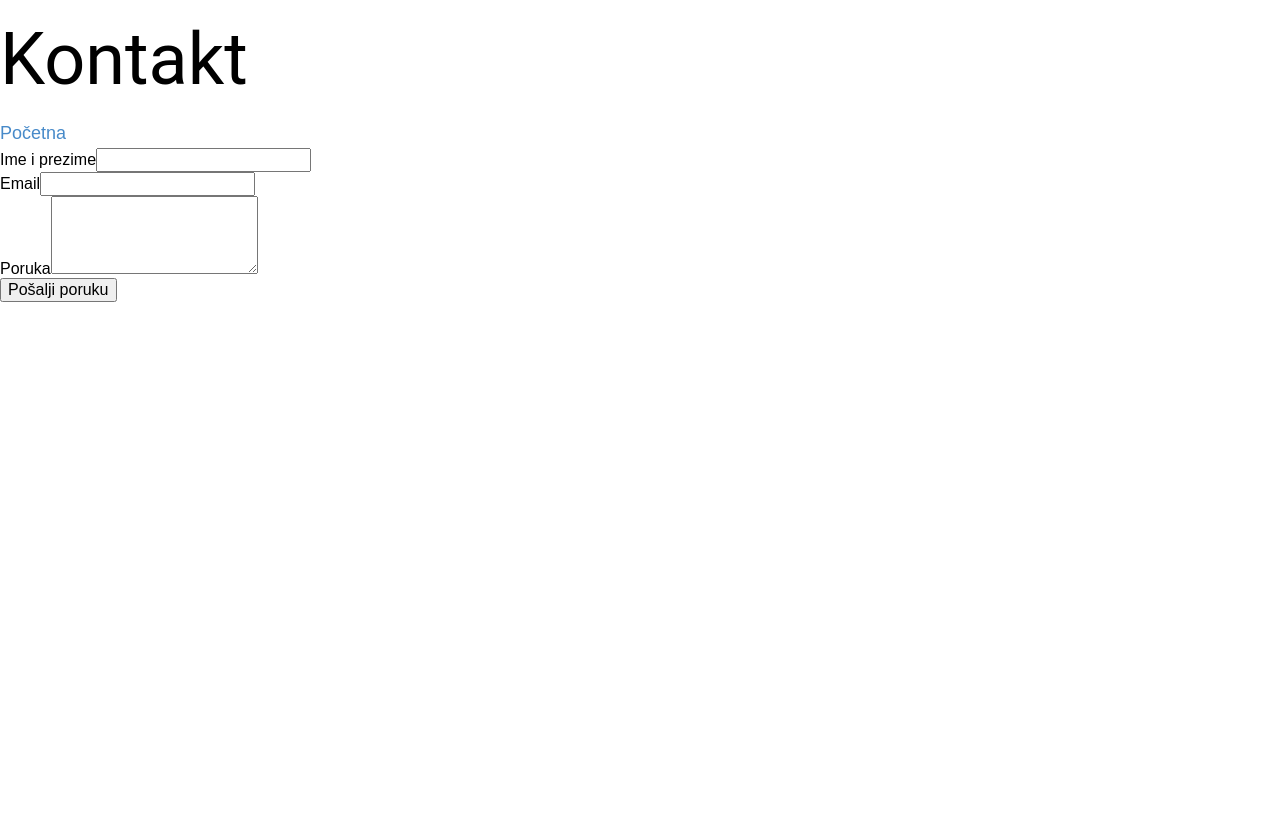
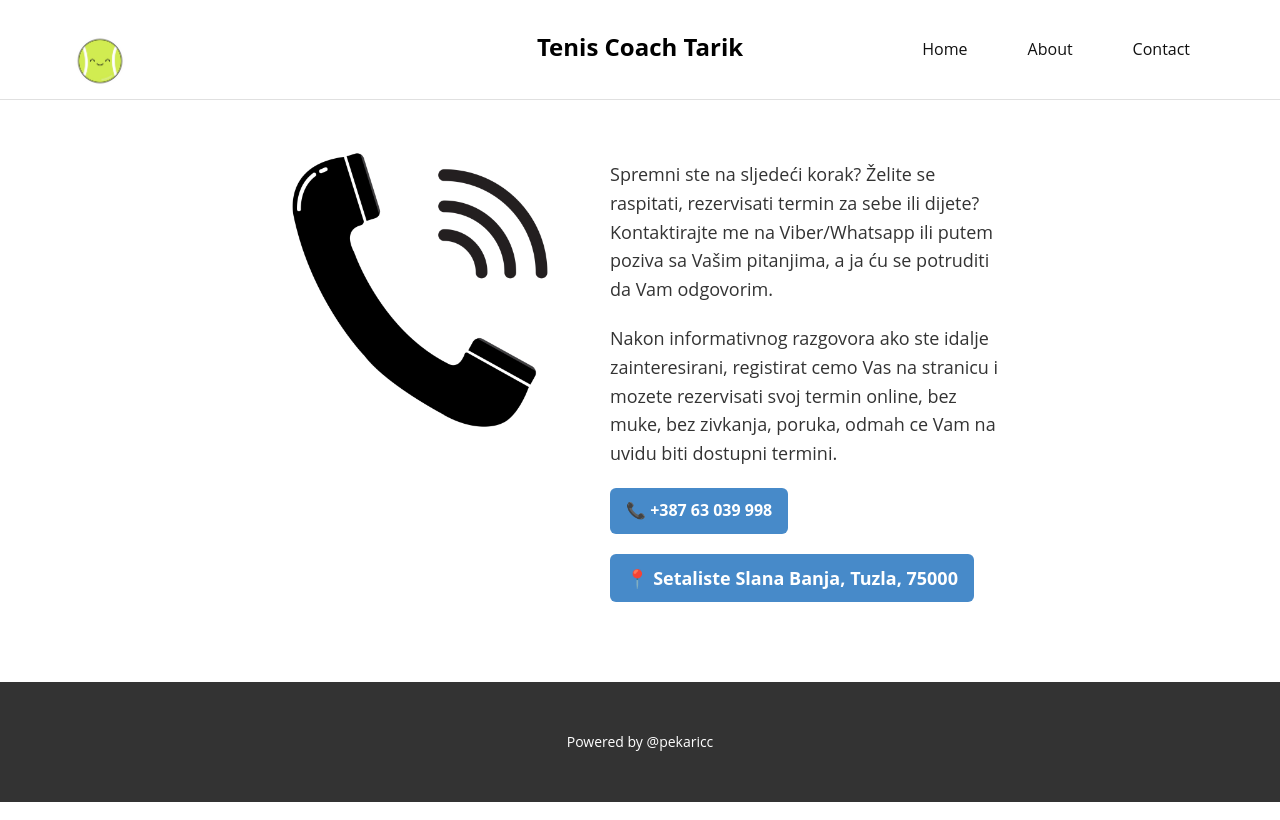
Before and after one commit to edipekaric/TenisTrainerApp, a React (Vite) app in the folder frontend/: page /contact in a window 1280 px wide. Built offline with nearby package versions, Linux system fonts and the light colour scheme.

Commit message:
Home, About and Contact working perfectly

```diff
--- a/frontend/src/pages/AboutPage.tsx
+++ b/frontend/src/pages/AboutPage.tsx
@@ -1,4 +1,6 @@
 import React from 'react';
+import Header from '../components/Header';
+import Footer from '../components/Footer';
 import '../styles/nicepage.css';
 import portreit from '../assets/1.jpg';
 import galleryImg1 from '../assets/kids1.jpg';
@@ -6,10 +8,12 @@ import galleryImg2 from '../assets/kids2.jpg';
 
 const AboutPage: React.FC = () => {
   return (
-    <main>
+    <div className="u-body u-xl-mode">
+      <Header />
+
+      <main style={{ padding: '40px 20px', maxWidth: '1200px', margin: '0 auto' }}>
         {/* About Section */}
-      <section className="u-clearfix u-section-1" id="about-section" style={{ padding: '60px 20px' }}>
-        <div className="u-clearfix u-sheet u-sheet-1" style={{ display: 'flex', flexWrap: 'wrap', gap: '40px', justifyContent: 'center' }}>
+        <section style={{ display: 'flex', flexWrap: 'wrap', gap: '20px', alignItems: 'center', marginBottom: '40px' }}>
           {/* Left Image */}
           <div style={{ flex: '1 1 300px', maxWidth: '500px' }}>
             <img
@@ -34,13 +38,20 @@ const AboutPage: React.FC = () => {
               Vidimo se na terenu!
             </p>
           </div>
-        </div>
         </section>
 
         {/* Gallery Section */}
-      <section className="u-clearfix u-section-2" id="gallery-section" style={{ padding: '40px 20px', backgroundColor: '#f9f9f9' }}>
-        <div className="u-clearfix u-sheet u-sheet-1" style={{ display: 'flex', flexWrap: 'wrap', justifyContent: 'center', gap: '20px' }}>
-          <div style={{ flex: '1 1 300px', maxWidth: '400px' }}>
+        <section style={{ marginBottom: '40px' }}>
+          <h2 style={{ fontSize: '1.5rem', marginBottom: '20px', textAlign: 'center' }}>Galerija</h2>
+          <div
+            style={{
+              display: 'flex',
+              overflowX: 'auto',
+              gap: '20px',
+              paddingBottom: '10px',
+            }}
+          >
+            <div style={{ flex: '0 0 auto', width: '300px' }}>
               <img
                 src={galleryImg1}
                 alt="Gallery Image 1"
@@ -51,7 +62,7 @@ const AboutPage: React.FC = () => {
               </div>
             </div>
 
-          <div style={{ flex: '1 1 300px', maxWidth: '400px' }}>
+            <div style={{ flex: '0 0 auto', width: '300px' }}>
               <img
                 src={galleryImg2}
                 alt="Gallery Image 2"
@@ -64,6 +75,9 @@ const AboutPage: React.FC = () => {
           </div>
         </section>
       </main>
+
+      <Footer />
+    </div>
   );
 };
 
--- a/frontend/src/pages/ContactPage.tsx
+++ b/frontend/src/pages/ContactPage.tsx
@@ -1,42 +1,96 @@
-// src/ContactPage.tsx
 import React from 'react';
-import '../styles/index.css';
+import Header from '../components/Header';
+import Footer from '../components/Footer';
+import '../styles/nicepage.css';
+import contactImage from '../assets/fon.jpeg';
 
 const ContactPage: React.FC = () => {
   return (
-    <div className="flex flex-col min-h-screen">
-      <header className="flex justify-between items-center p-6 bg-white shadow">
-        <h1 className="text-xl font-bold">Kontakt</h1>
-        <a href="/" className="text-blue-500 hover:underline">Početna</a>
-      </header>
+    <div className="u-body u-xl-mode">
+      <Header />
 
-      <main className="flex flex-col items-center justify-center p-8">
-        <div className="max-w-md w-full">
-          <form className="space-y-4">
-            <div>
-              <label className="block text-sm font-medium text-gray-700">Ime i prezime</label>
-              <input type="text" className="mt-1 block w-full border rounded p-2" />
+      <main style={{ padding: '40px 20px', maxWidth: '1200px', margin: '0 auto' }}>
+        <section
+          style={{
+            display: 'flex',
+            flexWrap: 'wrap',
+            justifyContent: 'center',
+            gap: '40px',
+            alignItems: 'flex-start',
+            marginBottom: '40px',
+          }}
+        >
+          {/* Left Image */}
+          <div style={{ flex: '0 1 300px', maxWidth: '300px' }}>
+            <img
+              src={contactImage}
+              alt="Contact"
+              style={{ width: '100%', height: 'auto', borderRadius: '8px', objectFit: 'contain' }}
+            />
+          </div>
+
+          {/* Right Content */}
+          <div
+            style={{
+              flex: '0 1 400px',
+              maxWidth: '400px',
+              fontSize: '1rem',
+              lineHeight: '1.6',
+              color: '#333',
+              textAlign: 'left',
+            }}
+          >
+            <p style={{ marginBottom: '20px' }}>
+              Spremni ste na sljedeći korak? Želite se raspitati, rezervisati termin za sebe ili dijete? Kontaktirajte me na Viber/Whatsapp ili putem poziva sa Vašim pitanjima, a ja ću se potruditi da Vam odgovorim.
+            </p>
+
+            <p style={{ marginBottom: '20px' }}>
+              Nakon informativnog razgovora ako ste idalje zainteresirani, registirat cemo Vas na stranicu i mozete rezervisati svoj termin online, bez muke, bez zivkanja, poruka, odmah ce Vam na uvidu biti dostupni termini.
+            </p>
+
+            {/* Phone button */}
+            <div
+              style={{
+                display: 'inline-flex',
+                alignItems: 'center',
+                gap: '8px',
+                padding: '10px 16px',
+                backgroundColor: '#478ac9',
+                color: '#fff',
+                borderRadius: '6px',
+                fontWeight: 'bold',
+                marginBottom: '20px',
+                cursor: 'pointer',
+              }}
+            >
+              📞 +387 63 039 998
             </div>
 
-            <div>
-              <label className="block text-sm font-medium text-gray-700">Email</label>
-              <input type="email" className="mt-1 block w-full border rounded p-2" />
-            </div>
+            {/* Address button (styled link) */}
+            <a
+              href="https://www.google.com/maps/search/?api=1&query=Setaliste+Slana+Banja,+Tuzla,+75000"
+              target="_blank"
+              rel="noopener noreferrer"
+              style={{
+                display: 'inline-flex',
+                alignItems: 'center',
+                gap: '8px',
+                padding: '10px 16px',
+                backgroundColor: '#478ac9',
+                color: '#fff',
+                borderRadius: '6px',
+                fontWeight: 'bold',
+                textDecoration: 'none',
+                cursor: 'pointer',
+              }}
+            >
+              📍 Setaliste Slana Banja, Tuzla, 75000
+            </a>
+          </div>
+        </section>
+      </main>
 
-            <div>
-              <label className="block text-sm font-medium text-gray-700">Poruka</label>
-              <textarea className="mt-1 block w-full border rounded p-2" rows={4}></textarea>
-            </div>
-
-            <button
-              type="submit"
-              className="w-full bg-blue-500 text-white py-2 px-4 rounded hover:bg-blue-600"
-            >
-              Pošalji poruku
-            </button>
-          </form>
-        </div>
-      </main>
+      <Footer />
     </div>
   );
 };
```
Lines whose indentation alone changed are shown as unchanged.
